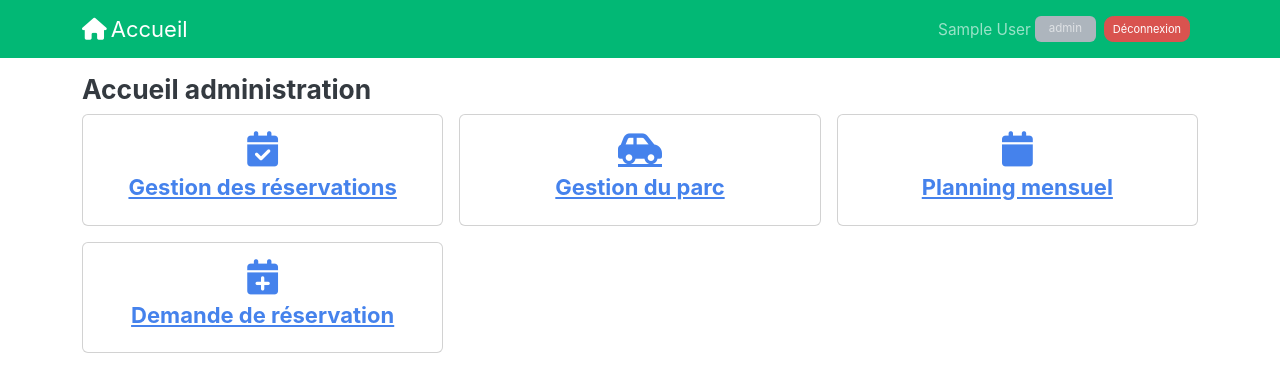
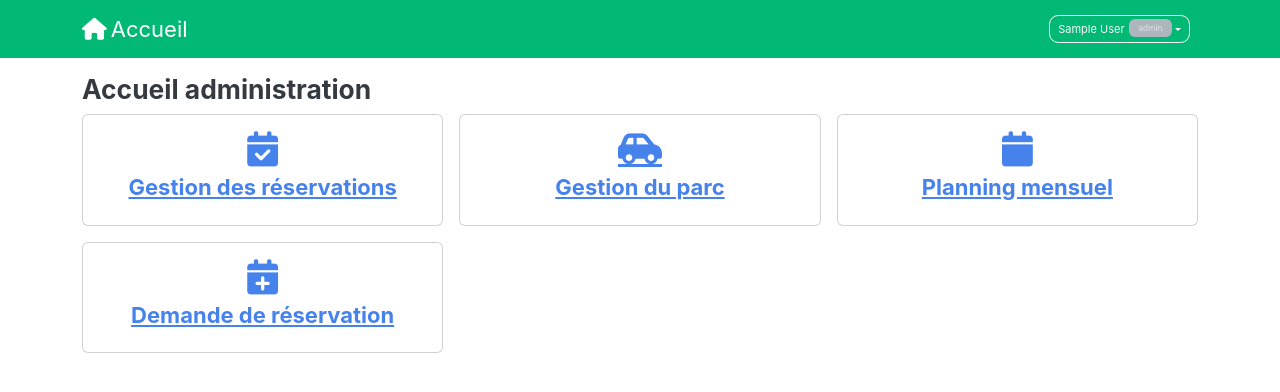
Before and after one commit to sophieetstephen/vehicules, a Flask app: page / in a window 1280 px wide. Shown: the top 392 px of the page. Run offline with Flask 3, Linux system fonts and the light colour scheme; the visitor is signed in with stand-in values (Sample User, id 1); tables that the repository leaves empty hold one stand-in row (values such as "Sample post"); some libraries are stand-ins or nearby versions.

Commit message:
feat(navbar): add profile dropdown

```diff
--- a/static/custom.css
+++ b/static/custom.css
@@ -86,3 +86,13 @@
   align-items: center;
   justify-content: center;
 }
+
+
+.navbar-nav .dropdown-menu {
+  left: auto;
+  right: 0;
+}
+
+.dropdown-item i {
+  margin-right: 0.5rem;
+}
--- a/templates/base.html
+++ b/templates/base.html
@@ -26,13 +26,19 @@
       </ul>
       <ul class="navbar-nav ms-auto align-items-center">
         {% if user %}
-          <li class="nav-item me-2">
-            <span class="navbar-text d-flex align-items-center">
-              <span class="user-name text-truncate">{{ user.first_name }} {{ user.last_name }}</span>
-              <span class="badge bg-secondary ms-1">{{ user.role }}</span>
-            </span>
-          </li>
-          <li class="nav-item me-2"><a href="{{ url_for('logout') }}" class="btn btn-danger btn-sm">Déconnexion</a></li>
+            <li class="nav-item dropdown me-2">
+              <button class="btn btn-outline-light btn-sm dropdown-toggle d-flex align-items-center" data-bs-toggle="dropdown" aria-expanded="false">
+                <span class="user-name text-truncate">{{ user.first_name }} {{ user.last_name }}</span>
+                <span class="badge bg-secondary ms-1">{{ user.role }}</span>
+              </button>
+              <ul class="dropdown-menu dropdown-menu-end">
+                <li>
+                  <a class="dropdown-item d-flex align-items-center" href="{{ url_for('logout') }}">
+                    <i class="fa-solid fa-right-from-bracket me-2"></i>Déconnexion
+                  </a>
+                </li>
+              </ul>
+            </li>
         {% else %}
           <li class="nav-item me-2"><a class="nav-link" href="{{ url_for('login') }}">Connexion</a></li>
         {% endif %}
```
